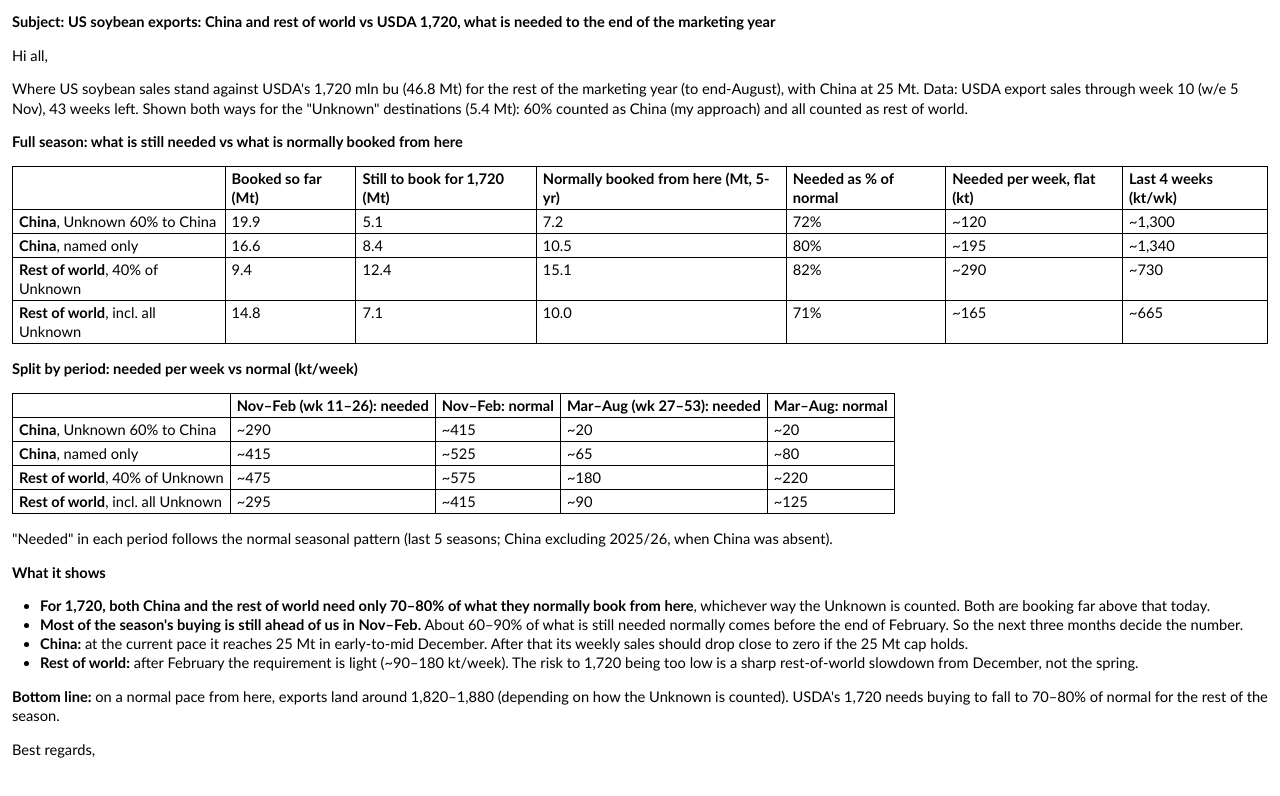
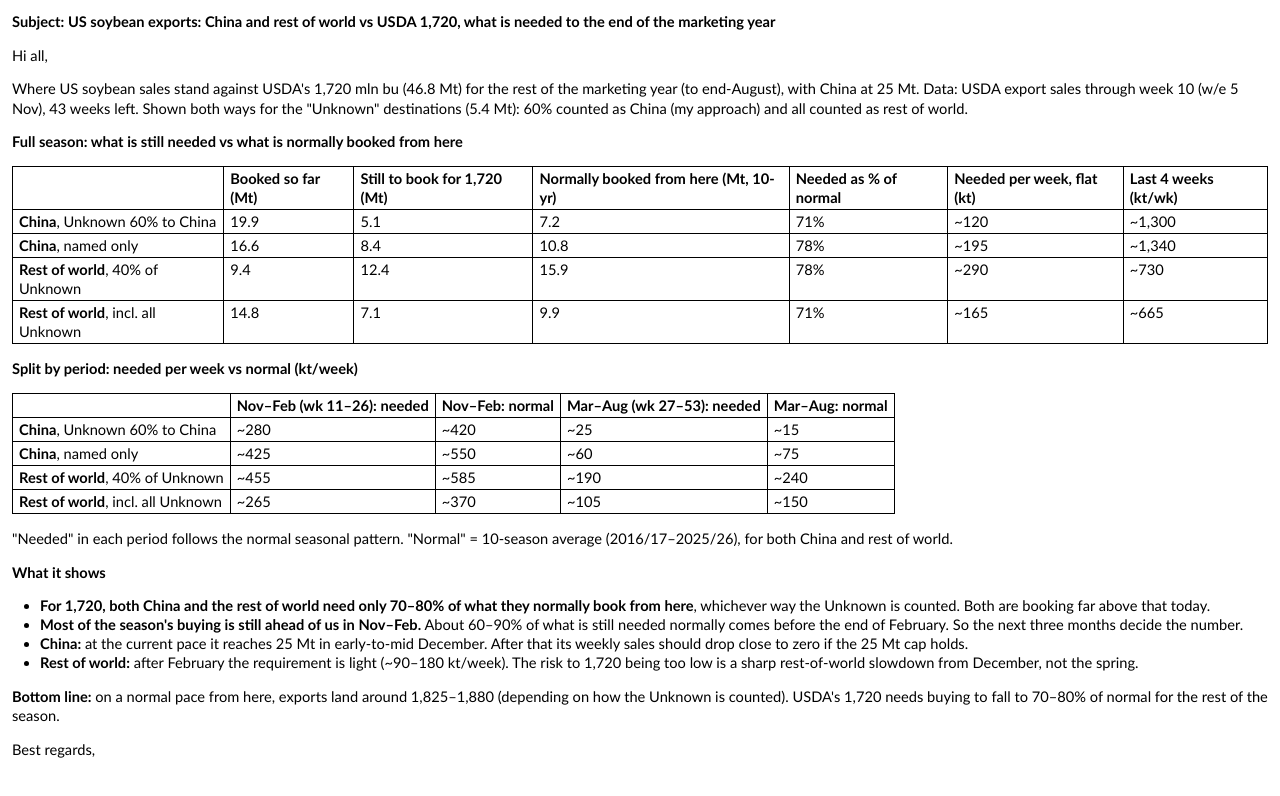
Before and after one commit to gg1980-coder/claude, a plain HTML site: page export-sales/email_soy_summary_aug/email.html in a window 1280 px wide. Drawn offline with Linux system fonts and the light colour scheme.

Commit message:
Soybean pace summaries: use 10-year history for China and rest of world
Co-Authored-By: Claude Opus 5.5 <noreply@anthropic.com>
Claude-Session: https://claude.ai/code/session_01UqwBfgxf7LEfuf7evF8zG3

```diff
--- a/export-sales/email_soy_summary_aug/email.html
+++ b/export-sales/email_soy_summary_aug/email.html
@@ -11,7 +11,7 @@ th{font-weight:bold;background:#fff;color:#000}</style></head><body><p><strong>S
 <th></th>
 <th>Booked so far (Mt)</th>
 <th>Still to book for 1,720 (Mt)</th>
-<th>Normally booked from here (Mt, 5-yr)</th>
+<th>Normally booked from here (Mt, 10-yr)</th>
 <th>Needed as % of normal</th>
 <th>Needed per week, flat (kt)</th>
 <th>Last 4 weeks (kt/wk)</th>
@@ -23,7 +23,7 @@ th{font-weight:bold;background:#fff;color:#000}</style></head><body><p><strong>S
 <td>19.9</td>
 <td>5.1</td>
 <td>7.2</td>
-<td>72%</td>
+<td>71%</td>
 <td>~120</td>
 <td>~1,300</td>
 </tr>
@@ -31,8 +31,8 @@ th{font-weight:bold;background:#fff;color:#000}</style></head><body><p><strong>S
 <td><strong>China</strong>, named only</td>
 <td>16.6</td>
 <td>8.4</td>
-<td>10.5</td>
-<td>80%</td>
+<td>10.8</td>
+<td>78%</td>
 <td>~195</td>
 <td>~1,340</td>
 </tr>
@@ -40,8 +40,8 @@ th{font-weight:bold;background:#fff;color:#000}</style></head><body><p><strong>S
 <td><strong>Rest of world</strong>, 40% of Unknown</td>
 <td>9.4</td>
 <td>12.4</td>
-<td>15.1</td>
-<td>82%</td>
+<td>15.9</td>
+<td>78%</td>
 <td>~290</td>
 <td>~730</td>
 </tr>
@@ -49,7 +49,7 @@ th{font-weight:bold;background:#fff;color:#000}</style></head><body><p><strong>S
 <td><strong>Rest of world</strong>, incl. all Unknown</td>
 <td>14.8</td>
 <td>7.1</td>
-<td>10.0</td>
+<td>9.9</td>
 <td>71%</td>
 <td>~165</td>
 <td>~665</td>
@@ -70,35 +70,35 @@ th{font-weight:bold;background:#fff;color:#000}</style></head><body><p><strong>S
 <tbody>
 <tr>
 <td><strong>China</strong>, Unknown 60% to China</td>
-<td>~290</td>
-<td>~415</td>
-<td>~20</td>
-<td>~20</td>
+<td>~280</td>
+<td>~420</td>
+<td>~25</td>
+<td>~15</td>
 </tr>
 <tr>
 <td><strong>China</strong>, named only</td>
-<td>~415</td>
-<td>~525</td>
-<td>~65</td>
-<td>~80</td>
+<td>~425</td>
+<td>~550</td>
+<td>~60</td>
+<td>~75</td>
 </tr>
 <tr>
 <td><strong>Rest of world</strong>, 40% of Unknown</td>
-<td>~475</td>
-<td>~575</td>
-<td>~180</td>
-<td>~220</td>
+<td>~455</td>
+<td>~585</td>
+<td>~190</td>
+<td>~240</td>
 </tr>
 <tr>
 <td><strong>Rest of world</strong>, incl. all Unknown</td>
-<td>~295</td>
-<td>~415</td>
-<td>~90</td>
-<td>~125</td>
+<td>~265</td>
+<td>~370</td>
+<td>~105</td>
+<td>~150</td>
 </tr>
 </tbody>
 </table>
-<p>"Needed" in each period follows the normal seasonal pattern (last 5 seasons; China excluding 2025/26, when China was absent).</p>
+<p>"Needed" in each period follows the normal seasonal pattern. "Normal" = 10-season average (2016/17–2025/26), for both China and rest of world.</p>
 <p><strong>What it shows</strong></p>
 <ul>
 <li><strong>For 1,720, both China and the rest of world need only 70–80% of what they normally book from here</strong>, whichever way the Unknown is counted. Both are booking far above that today.</li>
@@ -106,5 +106,5 @@ th{font-weight:bold;background:#fff;color:#000}</style></head><body><p><strong>S
 <li><strong>China:</strong> at the current pace it reaches 25 Mt in early-to-mid December. After that its weekly sales should drop close to zero if the 25 Mt cap holds.</li>
 <li><strong>Rest of world:</strong> after February the requirement is light (~90–180 kt/week). The risk to 1,720 being too low is a sharp rest-of-world slowdown from December, not the spring.</li>
 </ul>
-<p><strong>Bottom line:</strong> on a normal pace from here, exports land around 1,820–1,880 (depending on how the Unknown is counted). USDA's 1,720 needs buying to fall to 70–80% of normal for the rest of the season.</p>
+<p><strong>Bottom line:</strong> on a normal pace from here, exports land around 1,825–1,880 (depending on how the Unknown is counted). USDA's 1,720 needs buying to fall to 70–80% of normal for the rest of the season.</p>
 <p>Best regards,</p></body></html>
```
Also changed, not shown: export-sales/email_soy_summary/email.html (+17 -17 lines), 3 other files.
